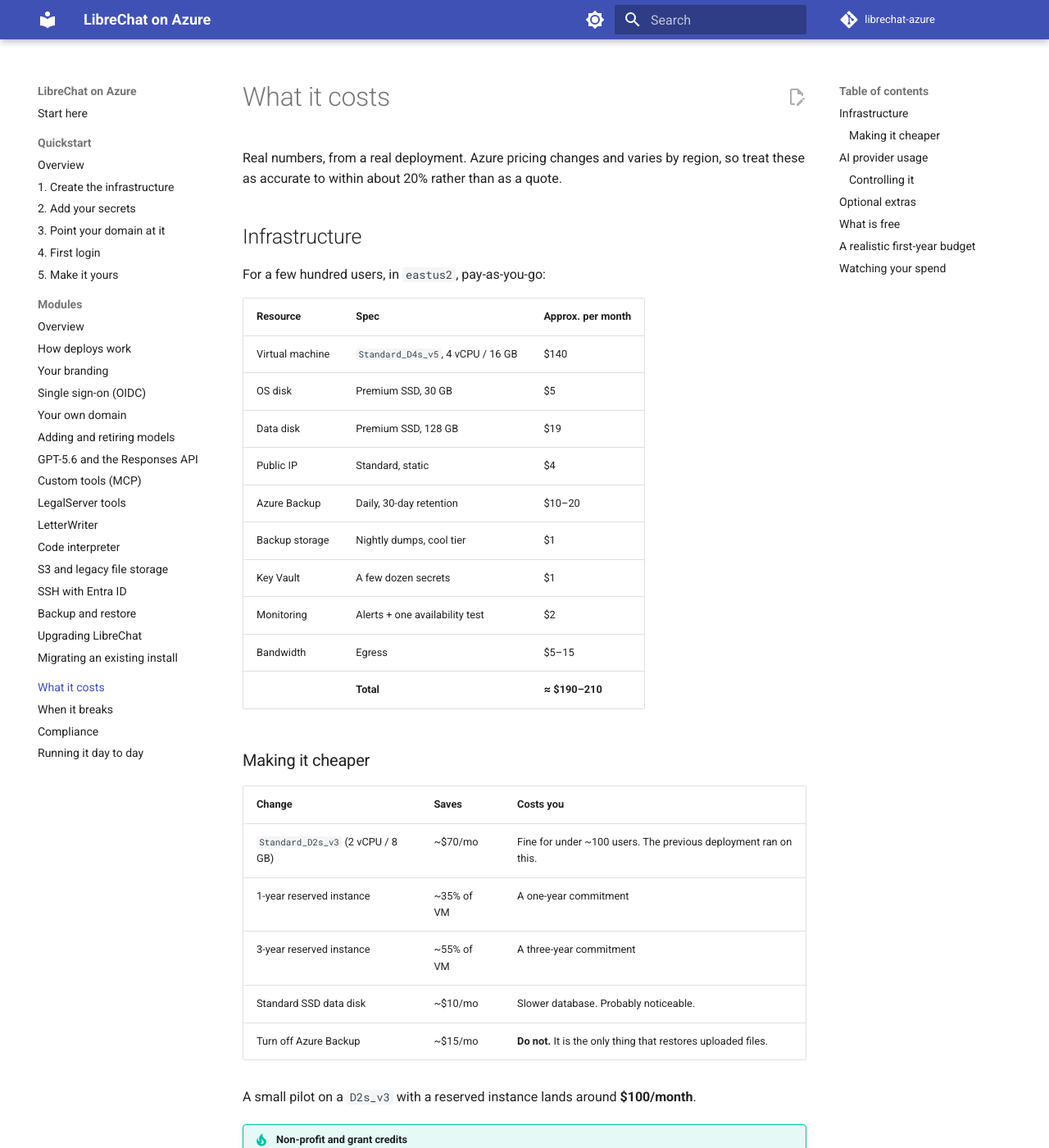
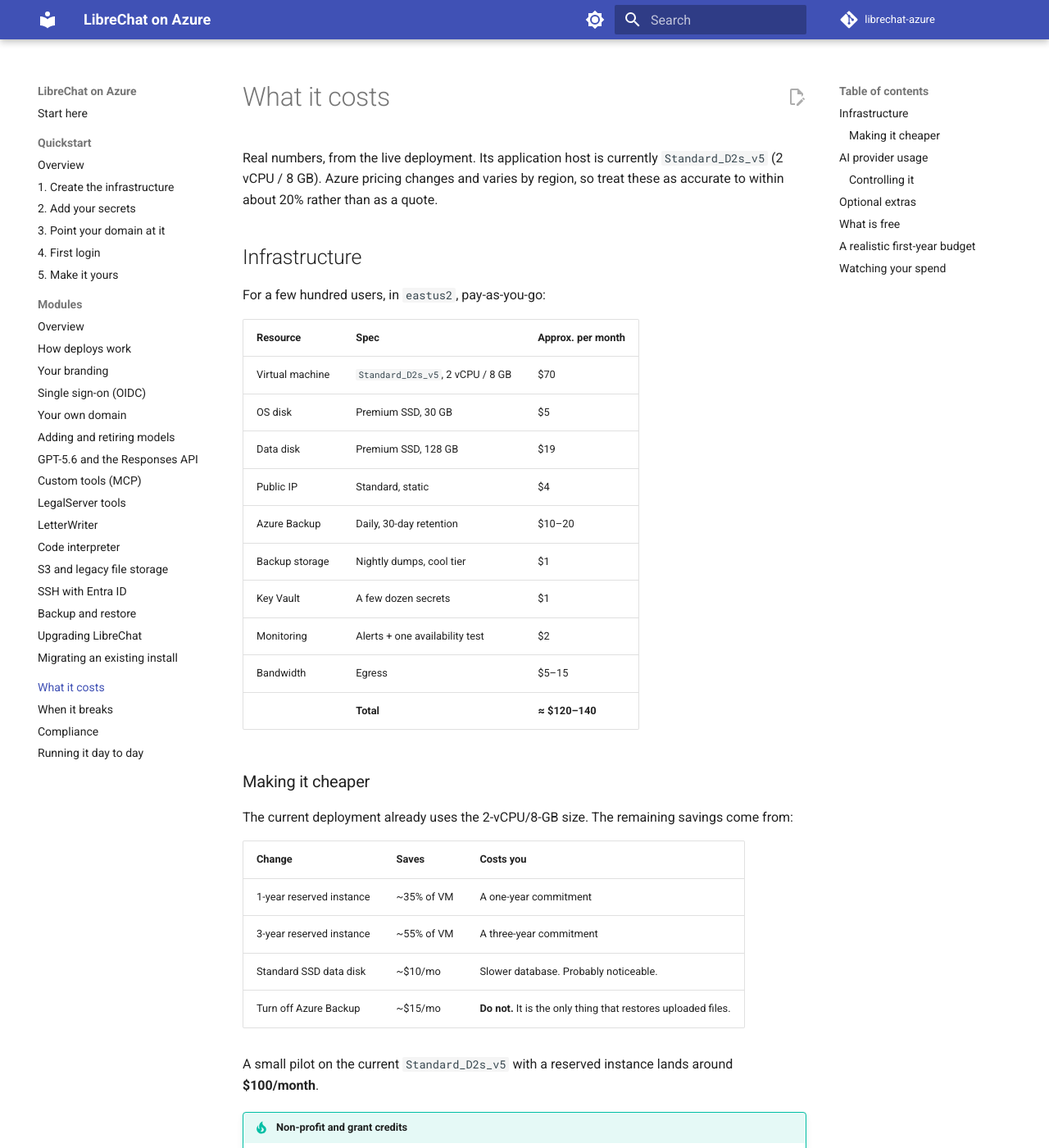
Before and after one commit to MarylandLegalAid/librechat-azure, an MkDocs documentation site: the page built from docs/cost-model.md, in a window 1280 px wide and 1400 px high. Shown: the whole window at 82% size. Built offline with MkDocs 1.6.1 and Material for MkDocs 9.7.7, drawn with Linux system fonts in a browser that asks for light colours; comment, search, counter and statistics services are not loaded; some of the changed text lies outside the part shown.

Commit message:
Update VM size and cost documentation

```diff
--- a/docs/cost-model.md
+++ b/docs/cost-model.md
@@ -1,6 +1,7 @@
 # What it costs
 
-Real numbers, from a real deployment. Azure pricing changes and varies by region, so
+Real numbers, from the live deployment. Its application host is currently
+`Standard_D2s_v5` (2 vCPU / 8 GB). Azure pricing changes and varies by region, so
 treat these as accurate to within about 20% rather than as a quote.
 
 ## Infrastructure
@@ -9,7 +10,7 @@ For a few hundred users, in `eastus2`, pay-as-you-go:
 
 | Resource | Spec | Approx. per month |
 |---|---|---|
-| Virtual machine | `Standard_D4s_v5`, 4 vCPU / 16 GB | $140 |
+| Virtual machine | `Standard_D2s_v5`, 2 vCPU / 8 GB | $70 |
 | OS disk | Premium SSD, 30 GB | $5 |
 | Data disk | Premium SSD, 128 GB | $19 |
 | Public IP | Standard, static | $4 |
@@ -18,19 +19,22 @@ For a few hundred users, in `eastus2`, pay-as-you-go:
 | Key Vault | A few dozen secrets | $1 |
 | Monitoring | Alerts + one availability test | $2 |
 | Bandwidth | Egress | $5–15 |
-| | **Total** | **≈ $190–210** |
+| | **Total** | **≈ $120–140** |
 
 ### Making it cheaper
 
+The current deployment already uses the 2-vCPU/8-GB size. The remaining savings come
+from:
+
 | Change | Saves | Costs you |
 |---|---|---|
-| `Standard_D2s_v3` (2 vCPU / 8 GB) | ~$70/mo | Fine for under ~100 users. The previous deployment ran on this. |
 | 1-year reserved instance | ~35% of VM | A one-year commitment |
 | 3-year reserved instance | ~55% of VM | A three-year commitment |
 | Standard SSD data disk | ~$10/mo | Slower database. Probably noticeable. |
 | Turn off Azure Backup | ~$15/mo | **Do not.** It is the only thing that restores uploaded files. |
 
-A small pilot on a `D2s_v3` with a reserved instance lands around **$100/month**.
+A small pilot on the current `Standard_D2s_v5` with a reserved instance lands around
+**$100/month**.
 
 !!! tip "Non-profit and grant credits"
     Microsoft offers substantial Azure credits to eligible non-profits, and
@@ -74,8 +78,8 @@ documents can exceed everyone else combined.
 | Web search (Serper, Firecrawl, Jina) | $0–50, usage-based |
 | Speech to text | Usage-based, small |
 
-The code interpreter roughly doubles infrastructure cost. Decide whether you want the
-capability before building it.
+The code interpreter adds roughly $85/month to the infrastructure bill. Decide whether
+you want the capability before building it.
 
 ## What is free
 
```
Also changed, not shown: other parts of docs/cost-model.md (+2 -2 lines), README.md (+3 -2 lines), docs/index.md (+3 -2 lines), docs/modules/code-interpreter.md (+5 -5 lines), docs/modules/mcp-legalserver.md (+4 -4 lines).
